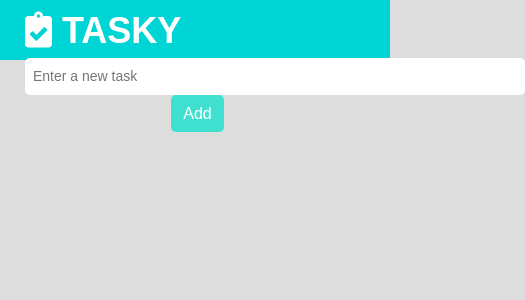
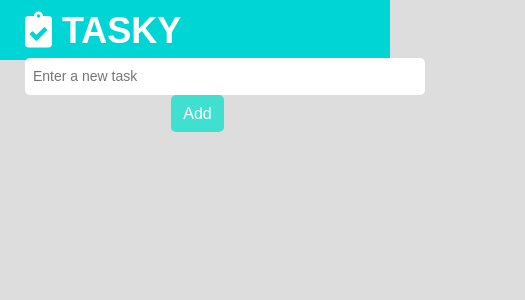
Before and after one commit to bennettisworking/tasky, a React (Create React App) app: page / in a window 390 px wide. Shown: the top 300 px of the page, 525 px wide, since content can reach past the window. Built offline with nearby package versions, Linux system fonts and the light colour scheme; a web font is replaced by a local one.

Commit message:
Responsive fixes

```diff
--- a/src/App.js
+++ b/src/App.js
@@ -68,12 +68,12 @@
     return (
       <div className="app">
         <header className="header row mr-0 ml-0">
-          <div className="col-lg-3">
+          <div className="col-lg-3 col-md-3">
             <div className="header__title">
               <i className="fas fa-clipboard-check" /> TASKY
             </div>
           </div>
-          <div className="col-lg-6 text-center">
+          <div className="col-lg-6 col-md-9 text-center">
             <input
               className="header__input text-input"
               ref={a => (this._inputElement = a)}
--- a/src/App.scss
+++ b/src/App.scss
@@ -52,7 +52,7 @@
 }
 
 .header__input{
-  width: 500px;
+  width: 400px;
   margin: 0 auto;
 }
 
```
Also changed, not shown: 1 other file (tests, documents, lock files or other folders).
